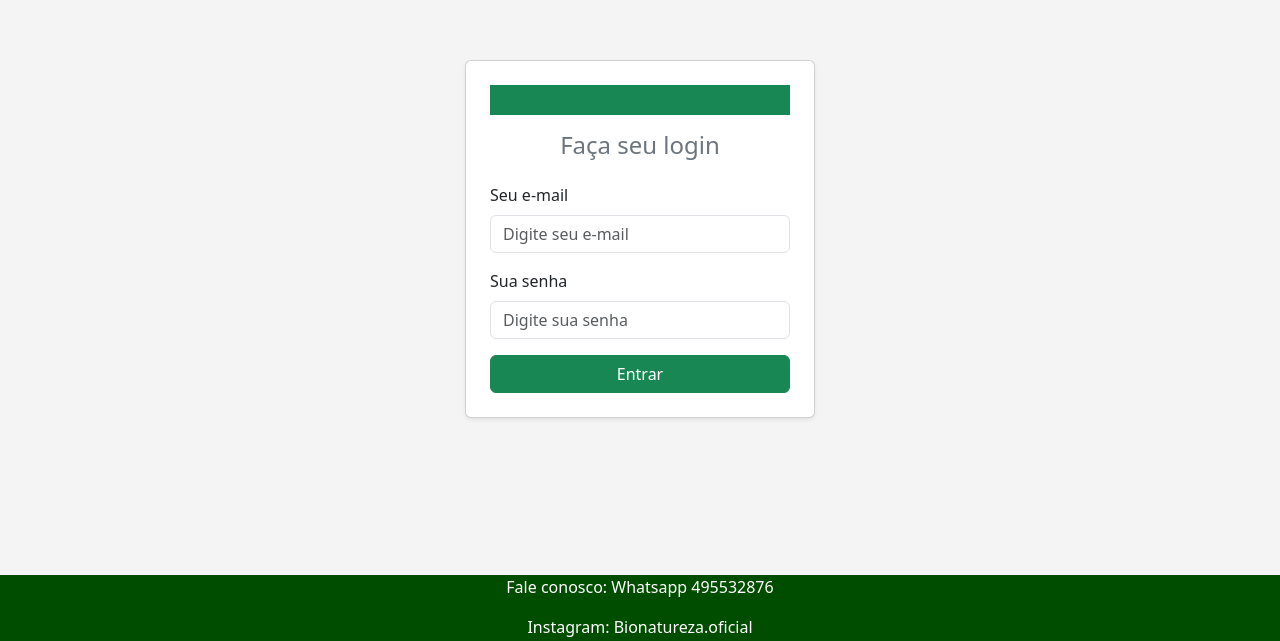
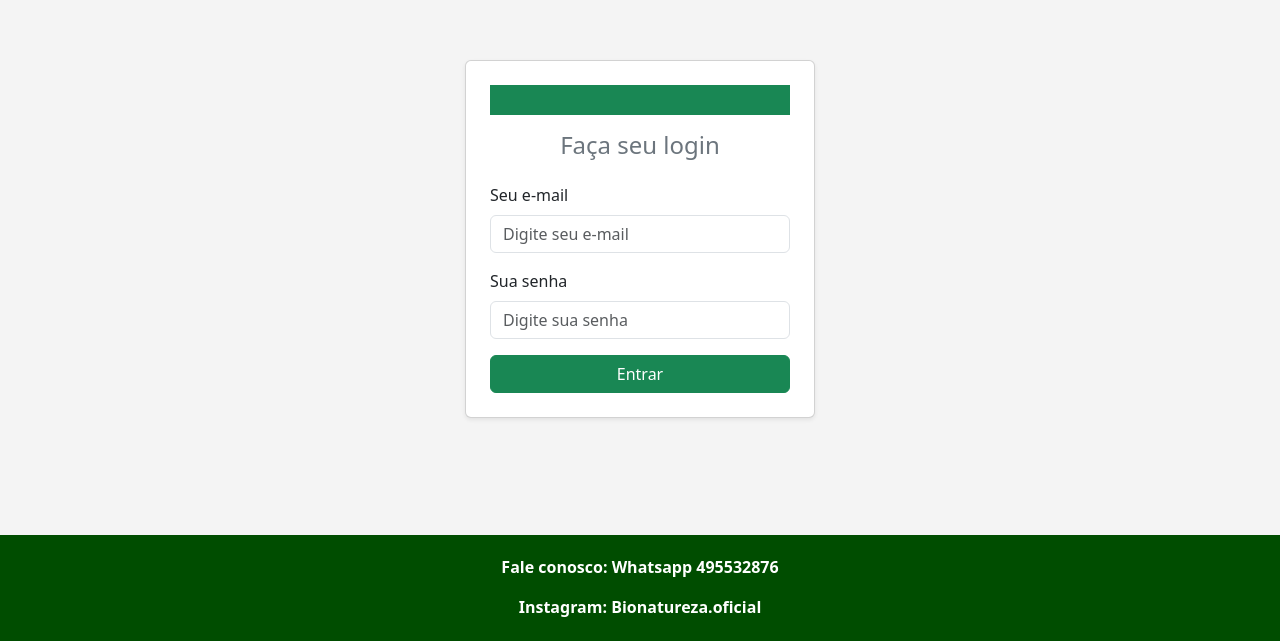
Before and after one commit to manuelamenim/trabalho11, a plain HTML site: page index.html in a window 1280 px wide. Shown: the part 161-802 px from the top of the page. Drawn offline with nearby package versions, Linux system fonts and the light colour scheme.

Commit message:
Add files via upload

```diff
--- a/index.html
+++ b/index.html
@@ -155,9 +155,10 @@
 </div>
 
  <!-- Rodapé -->
- <div class="footer">
+ <div class="footer"> <div class="footer-content">
     <p>Fale conosco: Whatsapp 495532876</p>
     <p2>Instagram: Bionatureza.oficial</p2>
+</div>
 
 </div>
 </div>
--- a/style.css
+++ b/style.css
@@ -22,10 +22,15 @@
     background-color: #004d00;
     color: white;
     text-align: center;
-    padding: 0px;
+    padding: 10px;
     position: fixed;
     bottom: 0;
     width: 100%;
+        }
+    .footer-content {
+            margin: 10px 0;
+            font-size: 16px;
+            font-weight: bold;
         }
         .header { background-color: #004d00; color: white; display: flex;  align-items: center;
             justify-content: space-between;
```
